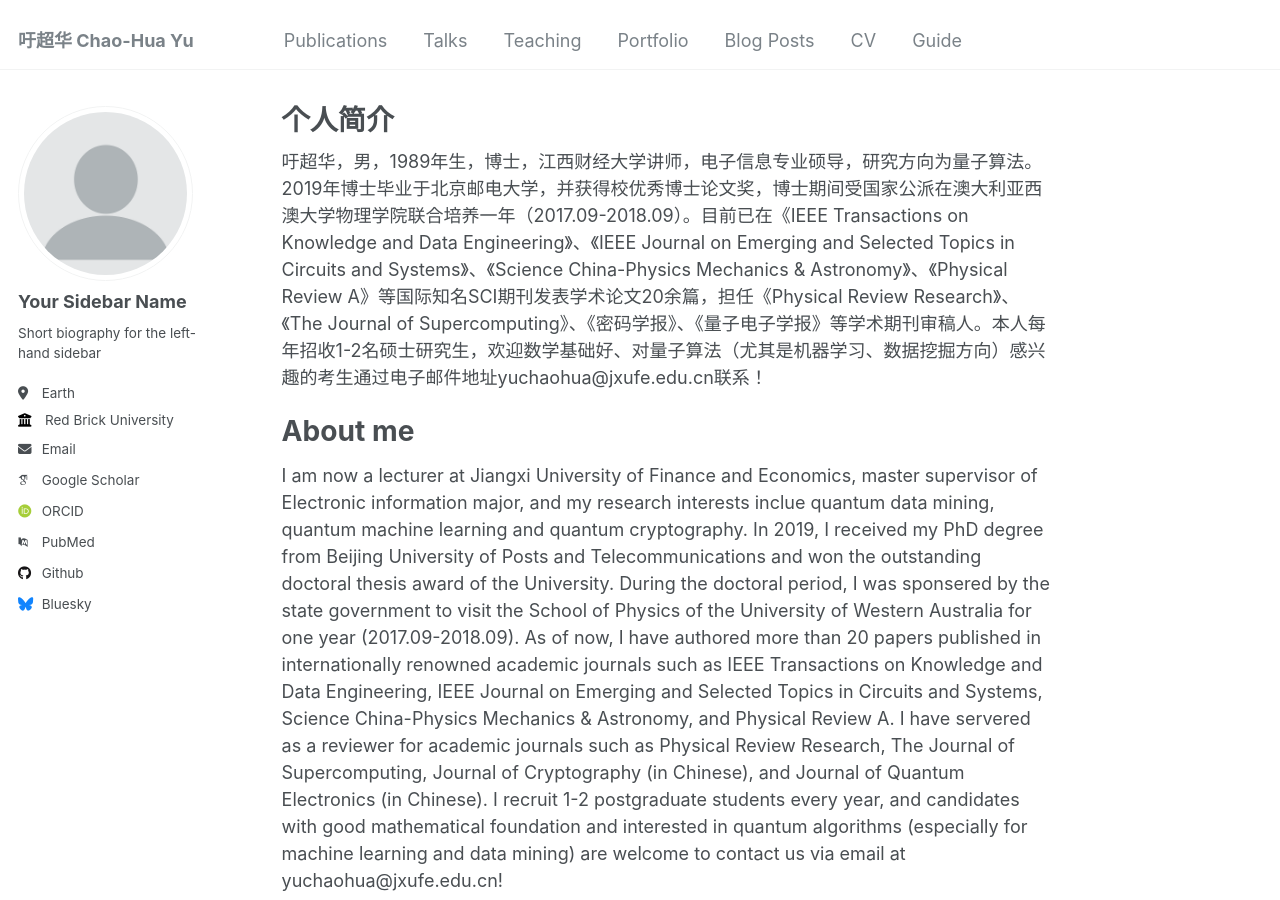
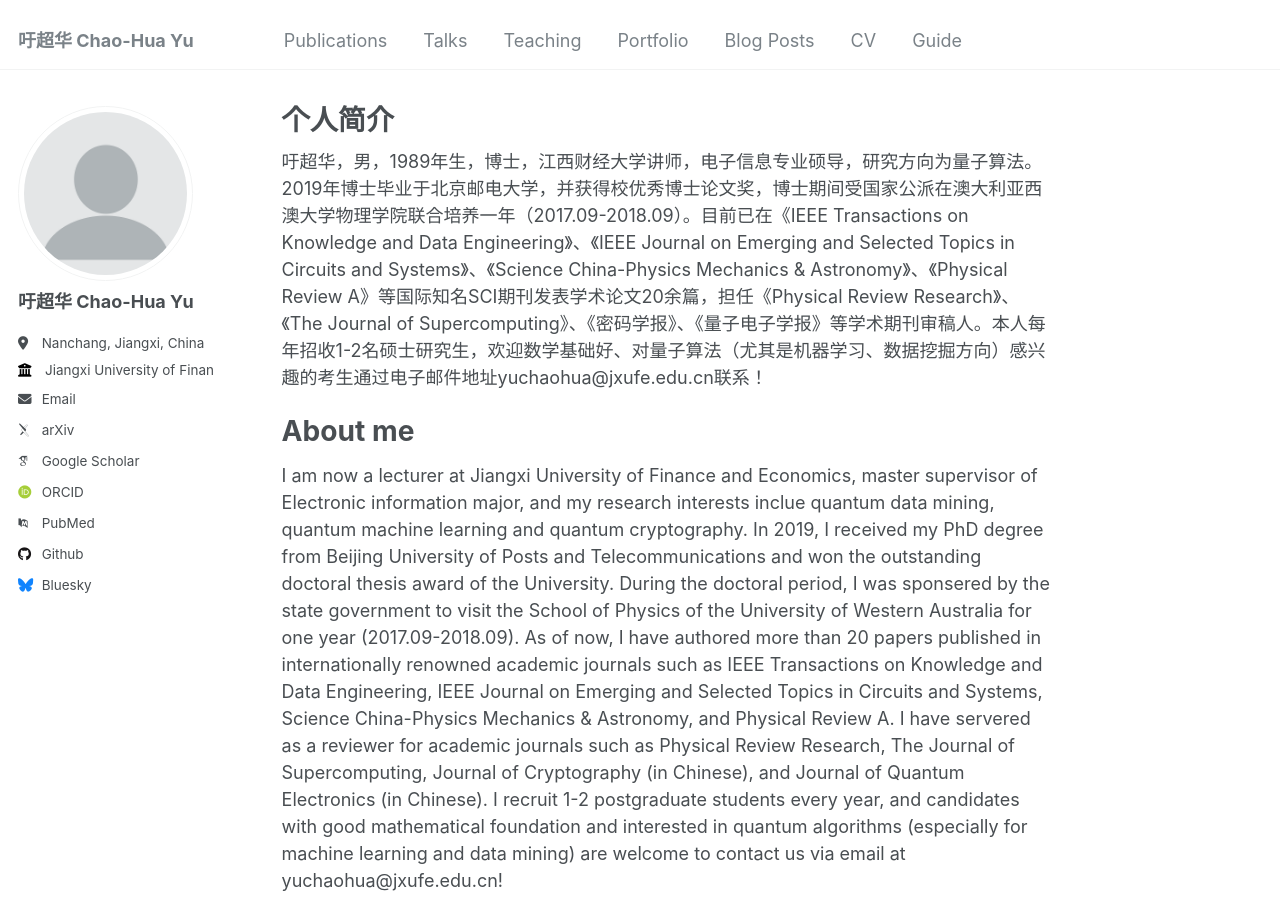
Before and after one commit to YCHbetter/YCHbetter.github.io, a Jekyll site: the page built from _pages/about.md, in a window 1280 px wide and 900 px high. Built offline with Jekyll 4.4.1, drawn with Linux system fonts in a browser that asks for light colours; some web fonts are replaced.

Commit message:
Update _config.yml

```diff
--- a/_config.yml
+++ b/_config.yml
@@ -22,28 +22,28 @@ repository               : "academicpages/academicpages.github.io"
 author:
   # Biographic information
   avatar           : "profile.png"
-  name             : "Your Sidebar Name"
+  name             : "吁超华 Chao-Hua Yu"
   pronouns         : # example: "she/her"
-  bio              : "Short biography for the left-hand sidebar"
-  location         : "Earth"
-  employer         : "Red Brick University"
+  bio              : ""
+  location         : "Nanchang, Jiangxi, China"
+  employer         : "Jiangxi University of Finance and Economics, China"
   uri              : # URL
-  email            : "none@example.org"
+  email            : "yuchaohua@jxufe.edu.cn"
 
   # Academic websites
-  arxiv            : # URL - Update with the correct link to your profile
-  googlescholar    : "https://scholar.google.com/citations?user=PS_CX0AAAAAJ"
+  arxiv            : "https://arxiv.org/a/yu_c_4.html"
+  googlescholar    : "https://scholar.google.com.hk/citations?user=evxj9KUAAAAJ&hl=zh-CN"
   impactstory      : # URL
   orcid            : "http://orcid.org/yourorcidurl"
   semantic         : # URL
-  pubmed           : "https://www.ncbi.nlm.nih.gov/pubmed/?term=john+snow"
+  pubmed           : ""
   researchgate     : # URL
 
   # Repositories and software development
   bitbucket        : # Username - Update with your username on the site
   codepen          : # Username
   dribbble         : # Username
-  github           : "academicpages"
+  github           : "https://github.com/YCHbetter"
   kaggle           : # Username
   stackoverflow    : # User number or user number and name (i.e., use "1" or "1/jeff-atwood")
 
```
